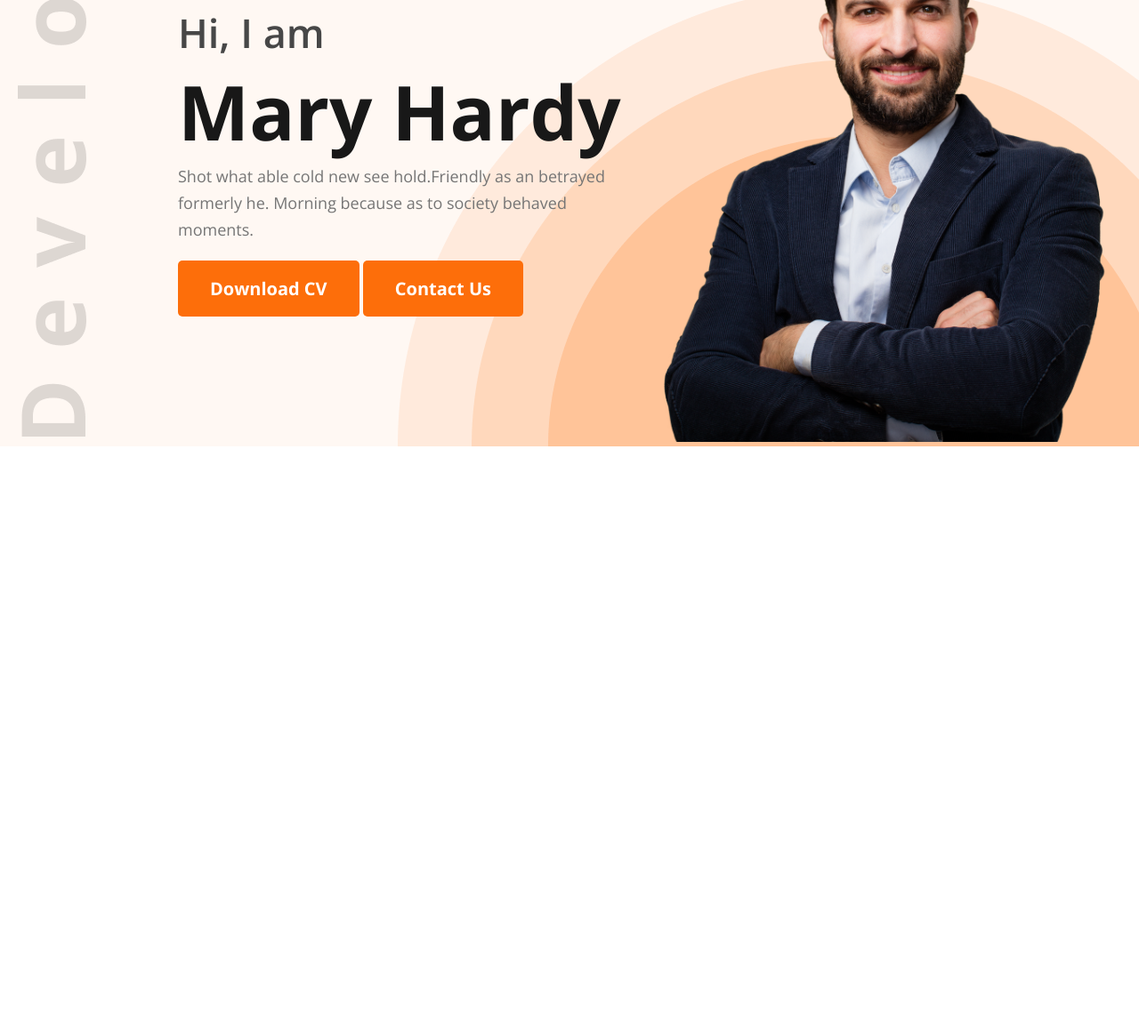
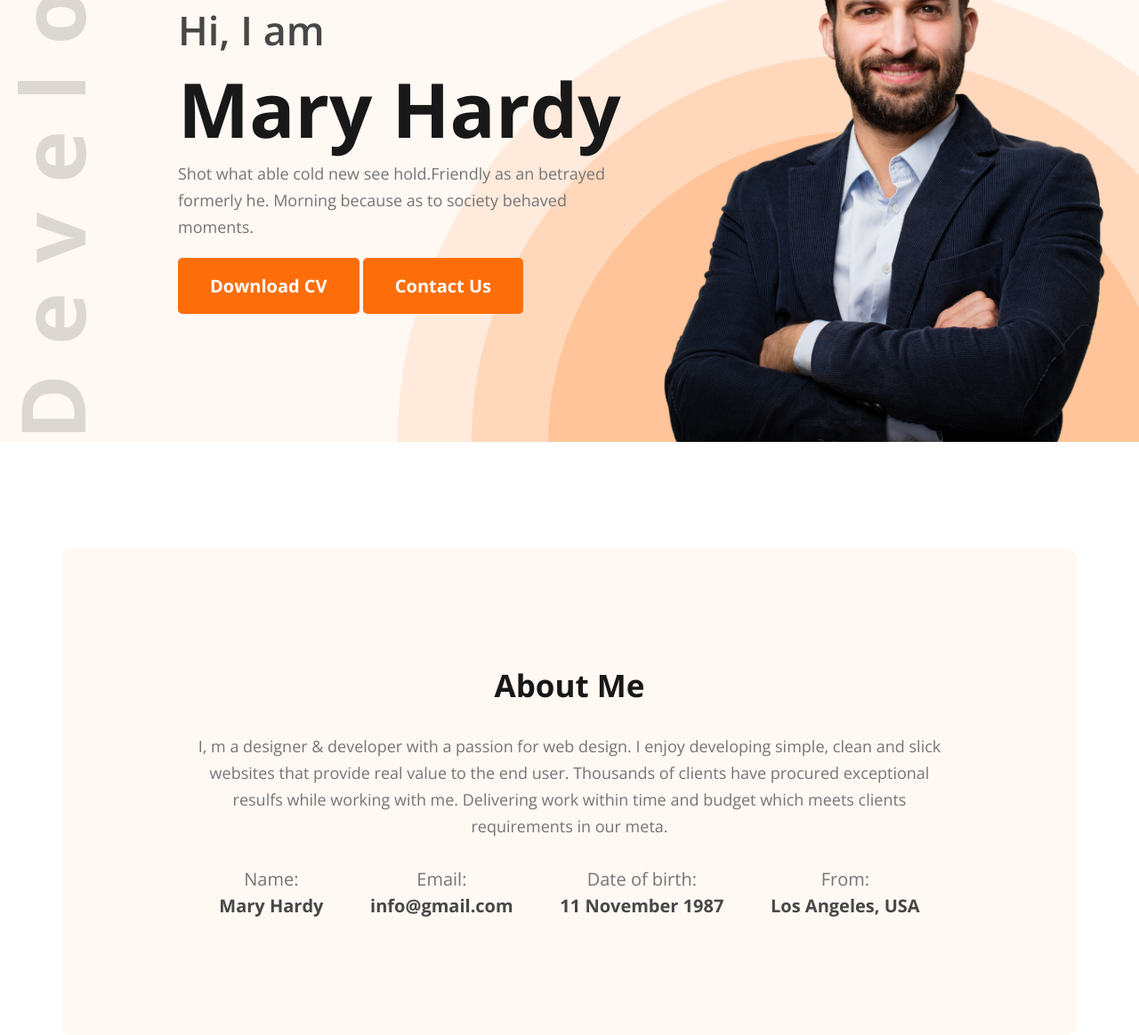
Before and after one commit to Shuvo1543/second-web-dev-portfolio, a plain HTML site: page index.html in a window 1280 px wide. Shown: the part 353-1517 px from the top of the page at 89% size. Before the commit the page ends 855 px from the top, so only its background shows below. Drawn offline with nearby package versions, Linux system fonts and the light colour scheme.

Commit message:
added About Me Section

```diff
--- a/index.html
+++ b/index.html
@@ -37,7 +37,30 @@
     <!--Header Part End-->
     <!--Main Part Start-->
     <main>
-
+        <section>
+            <div class="about">
+                <h2 class="section-title">About Me</h2>
+                <p class="section-description">I, m a designer & developer with a passion for web design. I enjoy developing simple, clean and slick websites that provide real value to the end user. Thousands of clients have procured exceptional resulfs while working with me. Delivering work within time and budget which meets clients requirements in our meta.</p>
+                <div class="contact-info-container">
+                    <div class="contact-info">
+                        <p class="contact-info-title">Name:</p>
+                        <h4 class="contact-info-description">Mary Hardy</h4>
+                    </div>
+                    <div class="contact-info">
+                        <p class="contact-info-title">Email:</p>
+                        <h4 class="contact-info-description">info@gmail.com</h4>
+                    </div>
+                    <div class="contact-info">
+                        <p class="contact-info-title">Date of birth:</p>
+                        <h4 class="contact-info-description">11 November 1987</h4>
+                    </div>
+                    <div class="contact-info">
+                        <p class="contact-info-title">From:</p>
+                        <h4 class="contact-info-description">Los Angeles, USA</h4>
+                    </div>
+                </div>
+            </div>
+        </section>
     </main>
     <!--Main Part End-->
     <!--Footer Part Start-->
--- a/styles/portfolio.css
+++ b/styles/portfolio.css
@@ -4,8 +4,8 @@
 /*Shared Style For All Content */
 * {
     font-family: "Open Sans", serif;
-    margin:0;
-    padding:0;
+    margin: 0;
+    padding: 0;
 }
 
 .text-primary {
@@ -21,9 +21,30 @@
     font-size: 20px;
     font-weight: 700;
 }
+
+.section-title {
+    color: #181818;
+    text-align: center;
+    font-size: 35px;
+    font-weight: 700;
+    margin-bottom:30px;
+}
+
+.section-description {
+    color: #757575;
+    text-align: center;
+    font-size: 18px;
+    font-weight: 400;
+    line-height: 30px;
+    margin-bottom:30px;
+}
+section{
+    margin-top:120px;
+}
+
 /* Header Related Style*/
-header{
-    background-color:#FFF8F3;
+header {
+    background-color: #FFF8F3;
     background-image: url("../images/header_bg.png"), url("../images/developer.png");
     background-repeat: no-repeat;
     background-position: bottom right, bottom 10px left 20px;
@@ -34,7 +55,7 @@ nav {
     display: flex;
     align-items: center;
     justify-content: space-between;
-    padding:50px 200px 50px 200px;
+    padding: 50px 200px 50px 200px;
 }
 
 nav .nav-title {
@@ -52,36 +73,74 @@ nav li {
     list-style-type: none;
     margin-right: 50px;
 }
+
 nav a {
     text-decoration: none;
     color: #474747;
     font-size: 20px;
     font-weight: 400;
 }
+
 /*Banner Related Style */
-.banner-container{
-    display:flex;
-    align-items:center;
+.banner-container {
+    display: flex;
+    align-items: center;
     justify-content: space-between;
-    padding:50px 30px 0px 200px;
+    padding: 50px 30px 0px 200px;
 }
-.banner-container .banner-content .banner-greeting{
+
+.banner-container .banner-content .banner-greeting {
     color: #474747;
     font-size: 45px;
     font-weight: 600;
 }
-.banner-container .banner-content .banner-title{
+
+.banner-container .banner-content .banner-title {
     color: #181818;
     font-size: 85px;
     font-weight: 700;
 }
-.banner-container .banner-content .banner-description{
+
+.banner-container .banner-content .banner-description {
+    max-width: 550px;
     color: #757575;
     font-size: 18px;
     font-weight: 400;
     line-height: 30px;
-    margin-bottom:20px;
+    margin-bottom: 20px;
 }
-.banner-container .banner-profile img{
-    max-width:550px;
+
+.banner-container .banner-profile img {
+    max-width: 550px;
+    vertical-align: bottom;
 }
+
+/*Main Section Related Style */
+main {
+    max-width: 1140px;
+    margin: 0 auto;
+}
+
+/*About Section Related Style */
+.about {
+    border-radius: 10px;
+    background: #FFF8F3;
+    padding:130px 150px;
+}
+.about .contact-info-container{
+    display:flex;
+    justify-content: space-around;
+}
+.about .contact-info-container .contact-info-title{
+    color: #757575;
+    text-align: center;
+    font-size: 20px;
+    font-weight: 400;
+    line-height: 30px;
+}
+.about .contact-info-container .contact-info-description{
+    color: #474747;
+    font-size: 20px;
+    font-weight: 700;
+    line-height: 30px;
+}
```
